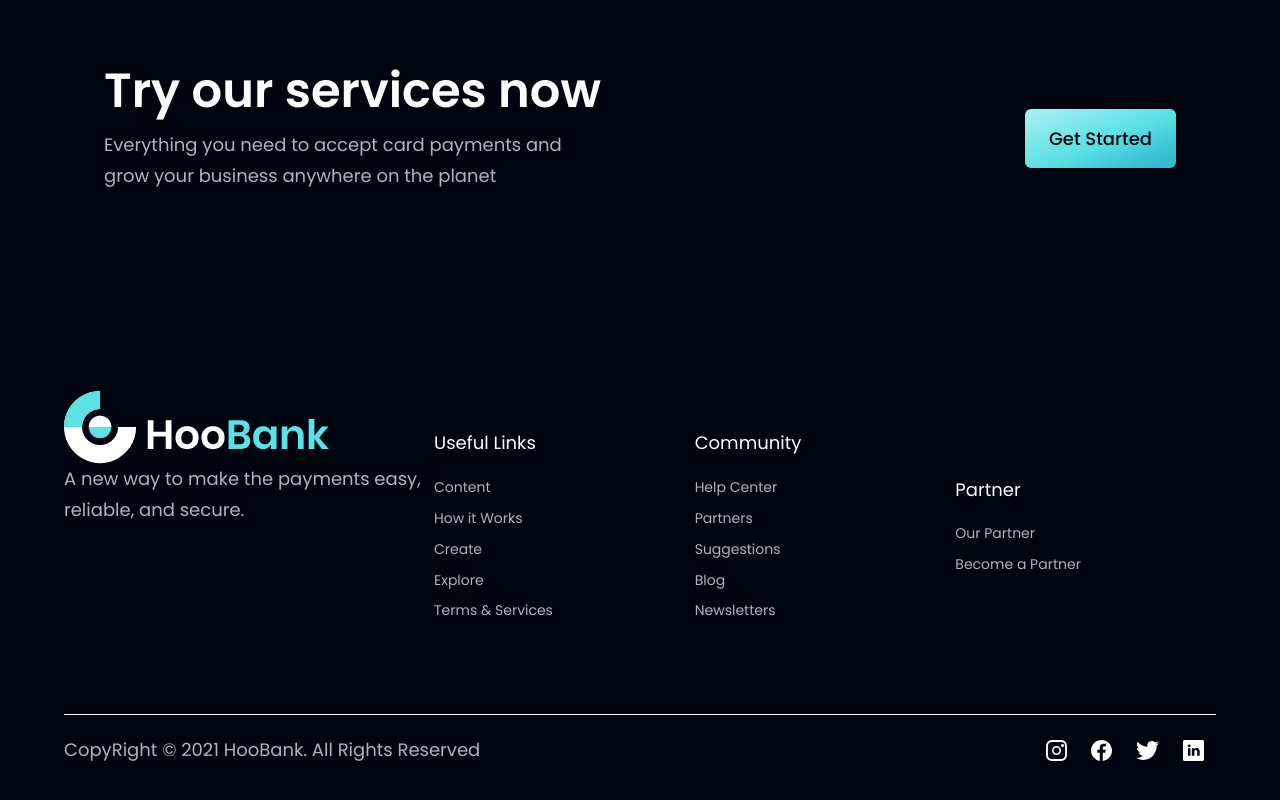
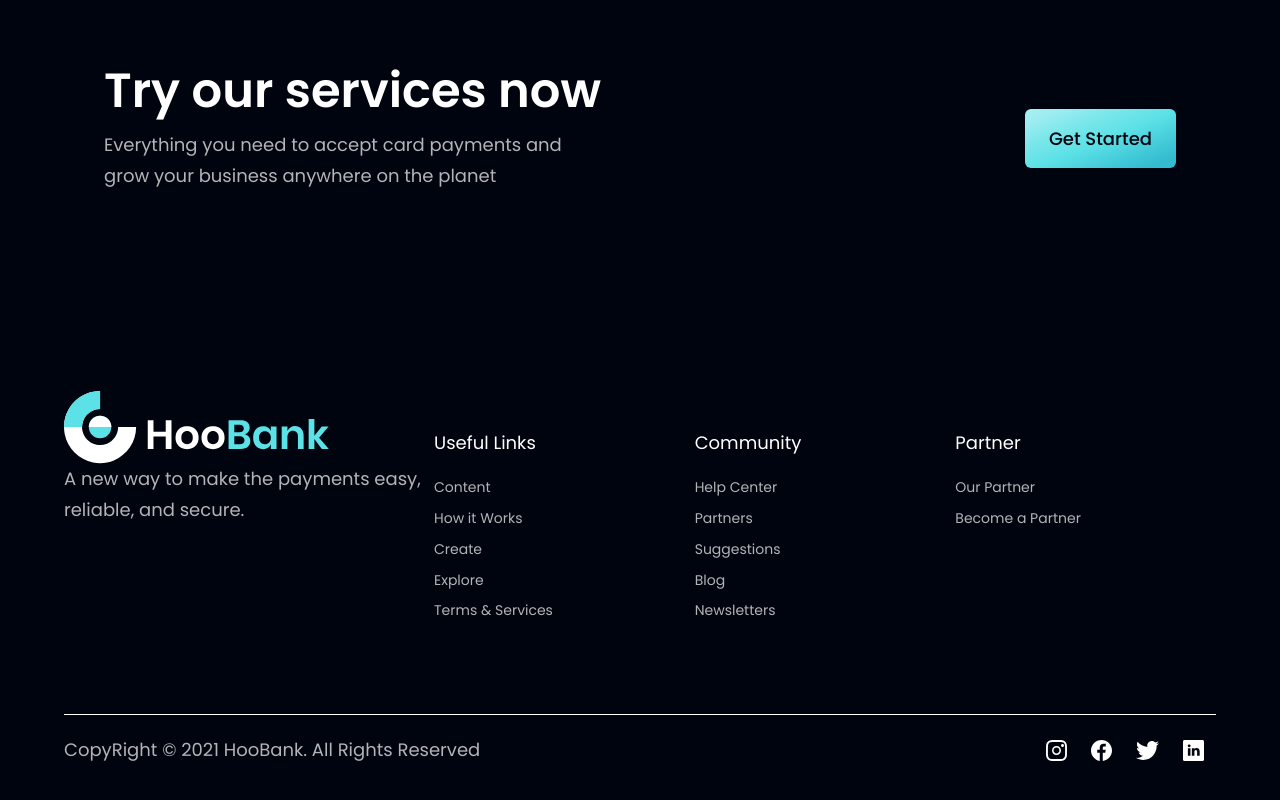
Before and after one commit to getshAASTU/tailwindcss-project, a React (Vite) app: page / in a window 1280 px wide. Shown: the part 3803-4603 px from the top of the page. Built offline with nearby package versions, Linux system fonts and the light colour scheme.

Commit message:
initial release

```diff
--- a/src/components/Footer.jsx
+++ b/src/components/Footer.jsx
@@ -14,7 +14,7 @@ const Footer = () => {
           </p>
         </div>
         {footerLinks.map((footerLink) => (
-          <div className="flex flex-col flex-1 py-6 justify-center border-white">
+          <div className="flex flex-col flex-1 py-6 border-white">
             <h4
               key={footerLink.title}
               className={`text-white font-normal font-poppins text-[18px] xs:leading-[56.8px] leading-[46.8px]`}
```
Also changed, not shown: 2 other files (tests, documents, lock files or other folders).
